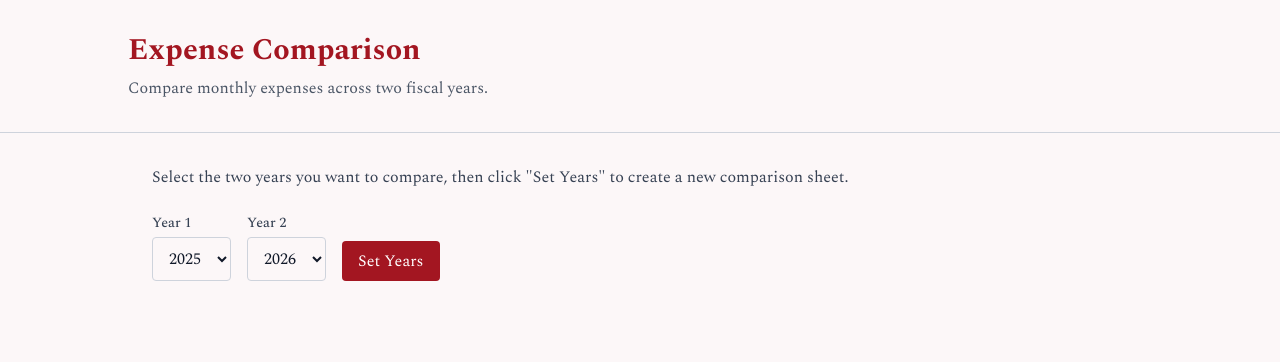
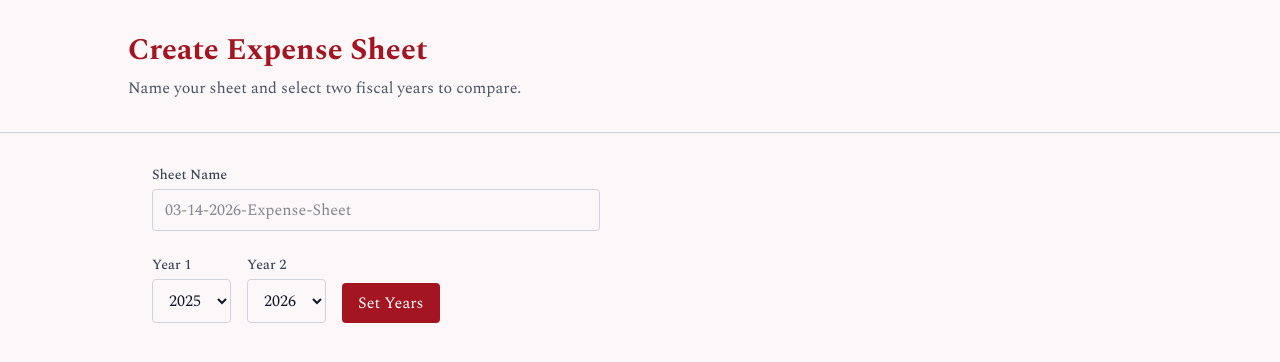
Before and after one commit to Eyesofbanquo/tapptricity, a Next.js app: page /expense-comparison in a window 1280 px wide. Shown: the top 362 px of the page. Built offline with nearby package versions, Linux system fonts and the light colour scheme.

Commit message:
Add sheet name input to creation page
- Rename title to "Create Expense Sheet"
- Add text input with MM-DD-YYYY-Expense-Sheet placeholder
- Auto-deduplicate names by appending -draft-N suffix
- Pass name to createSheet

```diff
--- a/src/app/expense-comparison/page.tsx
+++ b/src/app/expense-comparison/page.tsx
@@ -1,15 +1,57 @@
 "use client";
 
+import { useState, useEffect } from "react";
 import { useRouter } from "next/navigation";
 import { useExpenseComparison } from "@/hooks/useExpenseComparison";
 import { YearSelector } from "@/components/expense-comparison/YearSelector";
 
+function generateDefaultName(): string {
+  const now = new Date();
+  const mm = String(now.getMonth() + 1).padStart(2, "0");
+  const dd = String(now.getDate()).padStart(2, "0");
+  const yyyy = now.getFullYear();
+  return `${mm}-${dd}-${yyyy}-Expense-Sheet`;
+}
+
+function deduplicateName(baseName: string): string {
+  const keys: string[] = [];
+  for (let i = 0; i < localStorage.length; i++) {
+    const key = localStorage.key(i);
+    if (key?.startsWith("expense-sheet:") && key !== "expense-sheet:current") {
+      keys.push(key);
+    }
+  }
+
+  const existingNames = new Set<string>();
+  for (const key of keys) {
+    try {
+      const data = JSON.parse(localStorage.getItem(key) || "");
+      if (data?.name) existingNames.add(data.name);
+    } catch { /* ignore */ }
+  }
+
+  if (!existingNames.has(baseName)) return baseName;
+
+  let counter = 2;
+  while (existingNames.has(`${baseName}-draft-${counter}`)) {
+    counter++;
+  }
+  return `${baseName}-draft-${counter}`;
+}
+
 export default function ExpenseComparisonPage() {
   const router = useRouter();
   const { createSheet } = useExpenseComparison(null);
+  const [name, setName] = useState("");
+  const [placeholder, setPlaceholder] = useState("");
+
+  useEffect(() => {
+    setPlaceholder(deduplicateName(generateDefaultName()));
+  }, []);
 
   async function handleSetYears(year1: number, year2: number) {
-    const code = await createSheet(year1, year2);
+    const sheetName = name.trim() || placeholder;
+    const code = await createSheet(year1, year2, sheetName);
     router.push(`/expense-comparison/${code}`);
   }
 
@@ -17,16 +59,26 @@ export default function ExpenseComparisonPage() {
     <div className="min-h-screen bg-snow">
       <header className="border-b border-silver px-6 py-8">
         <div className="max-w-5xl mx-auto">
-          <h1 className="text-3xl font-bold text-crimson">Expense Comparison</h1>
+          <h1 className="text-3xl font-bold text-crimson">Create Expense Sheet</h1>
           <p className="text-gray-600 mt-2">
-            Compare monthly expenses across two fiscal years.
+            Name your sheet and select two fiscal years to compare.
           </p>
         </div>
       </header>
       <main className="max-w-5xl mx-auto px-6 py-8">
-        <p className="text-gray-700 mb-6">
-          Select the two years you want to compare, then click &quot;Set Years&quot; to create a new comparison sheet.
-        </p>
+        <div className="mb-6">
+          <label htmlFor="sheet-name" className="block text-sm font-medium text-gray-700 mb-1">
+            Sheet Name
+          </label>
+          <input
+            id="sheet-name"
+            type="text"
+            value={name}
+            onChange={(e) => setName(e.target.value)}
+            placeholder={placeholder}
+            className="w-full max-w-md px-3 py-2 border border-silver rounded focus:outline-none focus:border-steel"
+          />
+        </div>
         <YearSelector onSetYears={handleSetYears} />
       </main>
     </div>
```
